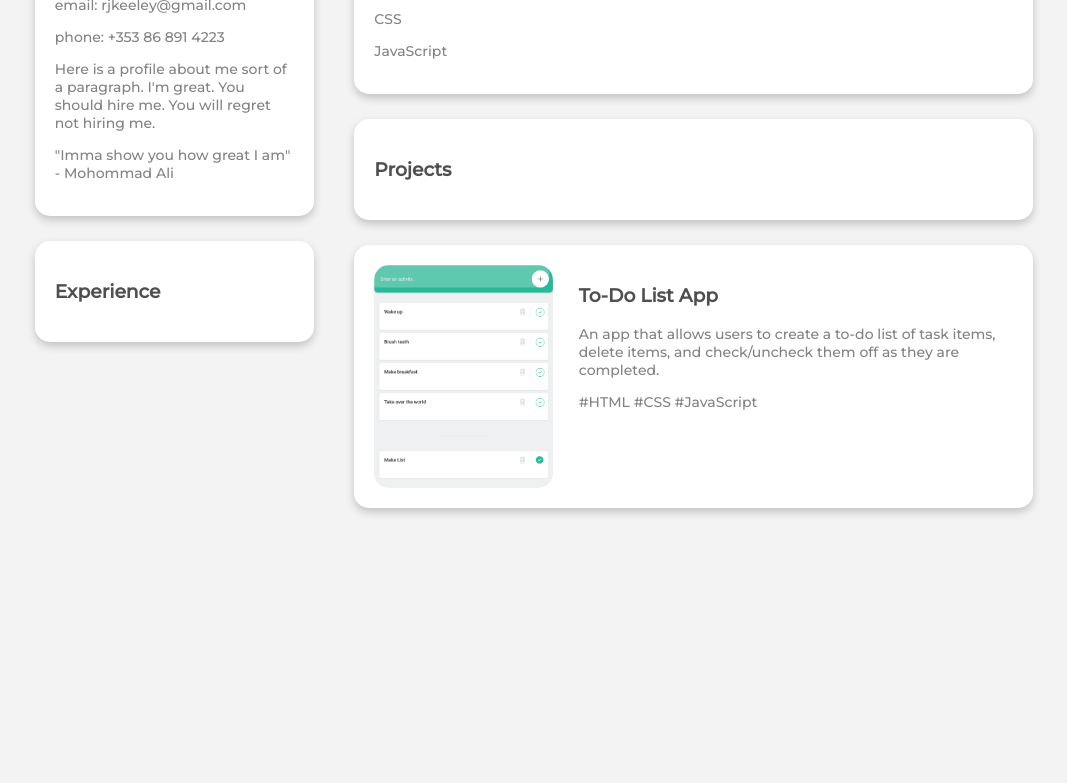
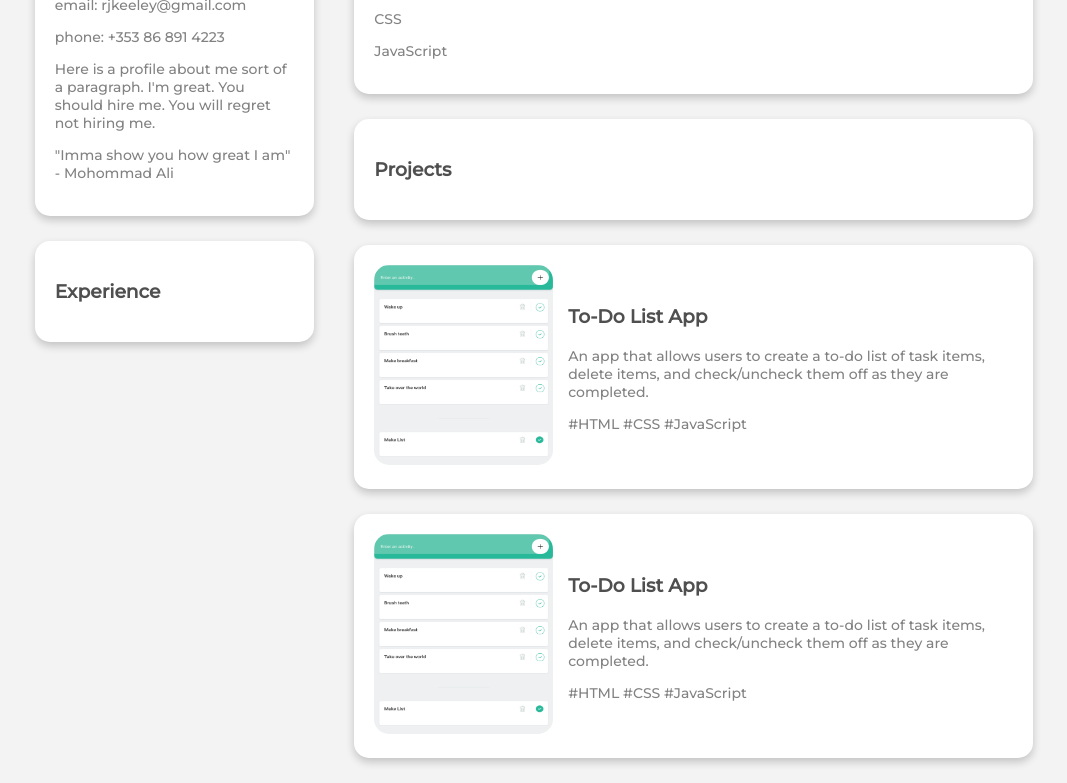
Before and after one commit to RossKeeley/portfolio-flexbox, a plain HTML site: page index.html in a window 1280 px wide. Shown: the part 166-949 px from the top of the page, without its empty margins (106-1173 px from the left). Before the commit the page ends 800 px from the top, so only its background shows below. Drawn offline with Linux system fonts and the light colour scheme.

Commit message:
Finished project card styling. aligned image and text sized image

```diff
--- a/index.html
+++ b/index.html
@@ -42,11 +42,23 @@
       <h3>Projects</h3>
     </div>
     <div class="card" id="project-card">
-      <div class="flex-container">
-        <div class="flex-item-left-project-card">
-          <img src="to-do-app.png" id="to-do-img" alt="">
+      <div class="flex-project-card">
+        <div class="flex-card-left">
+          <img src="to-do-app.png" id="project-card-img" alt="">
         </div>
-        <div class="flex-item-right-project-card">
+        <div class="flex-card-right">
+          <h3>To-Do List App</h3>
+          <p>An app that allows users to create a to-do list of task items, delete items, and check/uncheck them off as they are completed.</p>
+          <p>#HTML #CSS #JavaScript</p>
+        </div>
+      </div>
+    </div>
+    <div class="card" id="project-card">
+      <div class="flex-project-card">
+        <div class="flex-card-left">
+          <img src="to-do-app.png" id="project-card-img" alt="">
+        </div>
+        <div class="flex-card-right">
           <h3>To-Do List App</h3>
           <p>An app that allows users to create a to-do list of task items, delete items, and check/uncheck them off as they are completed.</p>
           <p>#HTML #CSS #JavaScript</p>
--- a/style.css
+++ b/style.css
@@ -6,8 +6,8 @@ body {
 
 .flex-container {
   display: flex;
+  align-items: flex-start;
   flex-direction: row;
-  align-items: flex-start;
   justify-content: space-between;
 
 
@@ -56,12 +56,12 @@ p {
   padding: 20px;
 }
 
-#to-do-img {
+#project-card-img {
   border-radius: 15px;
   width: 100%;
   height: 100%;
-  float: left;
-
+  max-height: 200px;
+  max-width: 180px;
 }
 
 #project-card {
@@ -69,15 +69,17 @@ p {
   flex-wrap: wrap;
 }
 
-.flex-container-project-card {
-
+.flex-project-card {
+  display: flex;
+  align-items: center;
 }
 
-.flex-item-right-project-card {
-  width: 68%;
-  justify-content: center;
+.flex-card-left {
+  width: 28%;
+  text-align: center;
 }
 
-.flex-item-left-project-card {
-  width: 28%;
+.flex-card-right {
+  width: 68%;
+  padding-left: 15px;
 }
```
